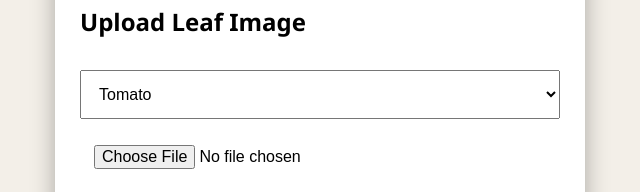
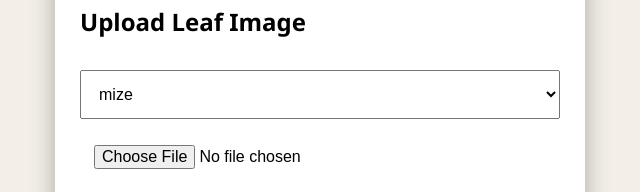
Before and after one commit to sivasai31-cloud/-example, a plain HTML site: page index.html in a window 1280 px wide. Shown: the part 421-613 px from the top of the page, 320-960 px from the left. Drawn offline with Linux system fonts and the light colour scheme.

Commit message:
Update index.html

```diff
--- a/index.html
+++ b/index.html
@@ -30,9 +30,7 @@
 <h2 id="uploadText">Upload Leaf Image</h2>
 
 <select id="crop">
-  <option>Tomato</option>
-  <option>Potato</option>
-  <option>Pepper</option>
+  <option>mize</option>
 </select>
 
 <input type="file" id="imageInput" accept="image/*">
```
